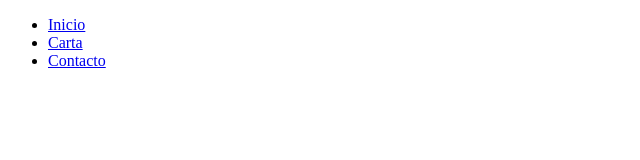
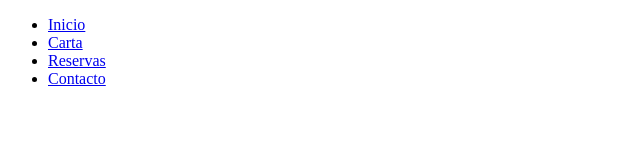
Before and after one commit to webermuros1-oss/Atlantico, a plain HTML site: page index.html in a window 1280 px wide. Shown: the full height of the page, 0-640 px from the left. Drawn offline with Linux system fonts and the light colour scheme.

Commit message:
Aded reservas to navBar

```diff
--- a/index.html
+++ b/index.html
@@ -13,6 +13,7 @@
             <ul>
               <li><a href="#">Inicio</a></li>
               <li><a href="#">Carta</a></li>
+              <li><a href="#">Reservas</a></li>
               <li><a href="#">Contacto</a></li>
             </ul>
           </nav>
```
